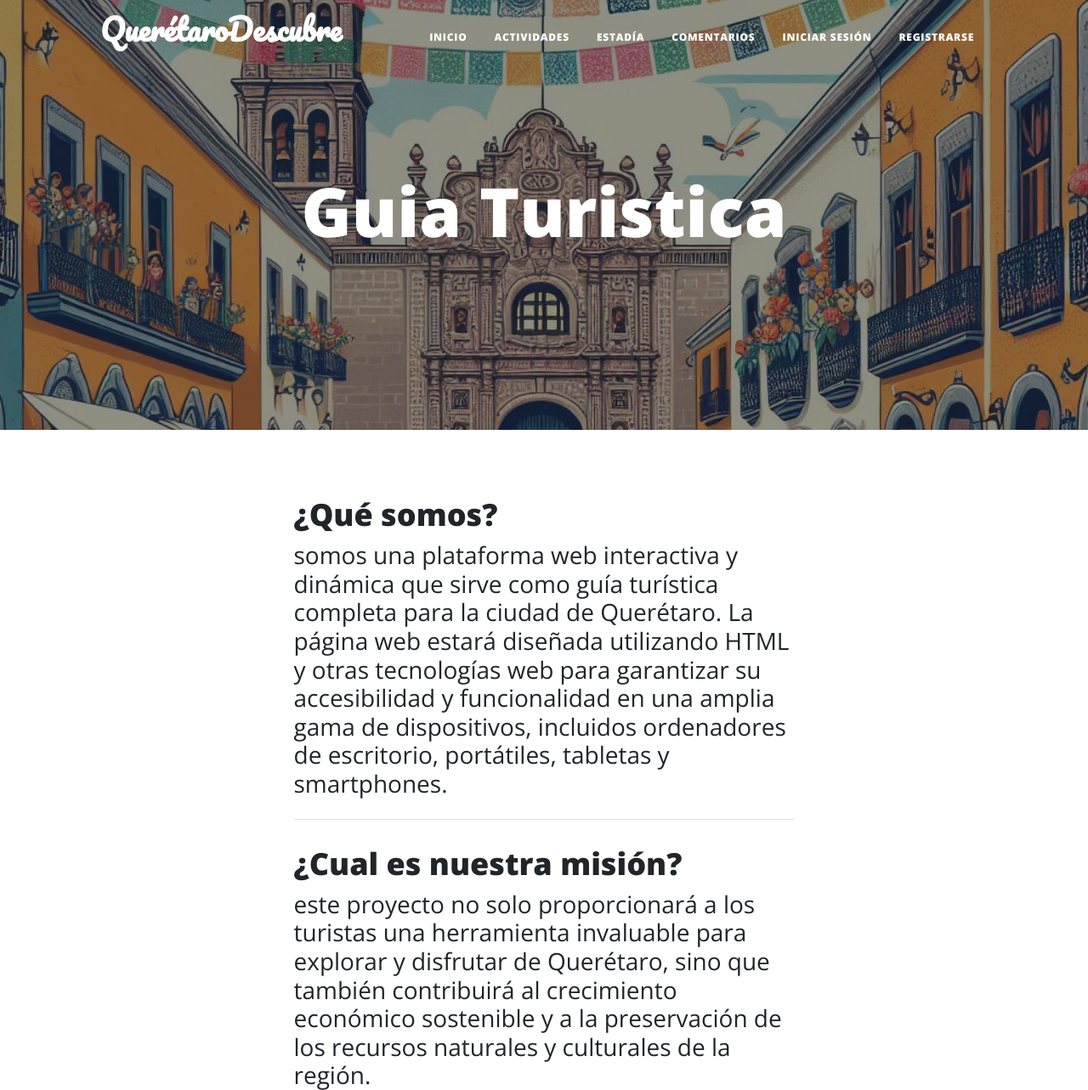
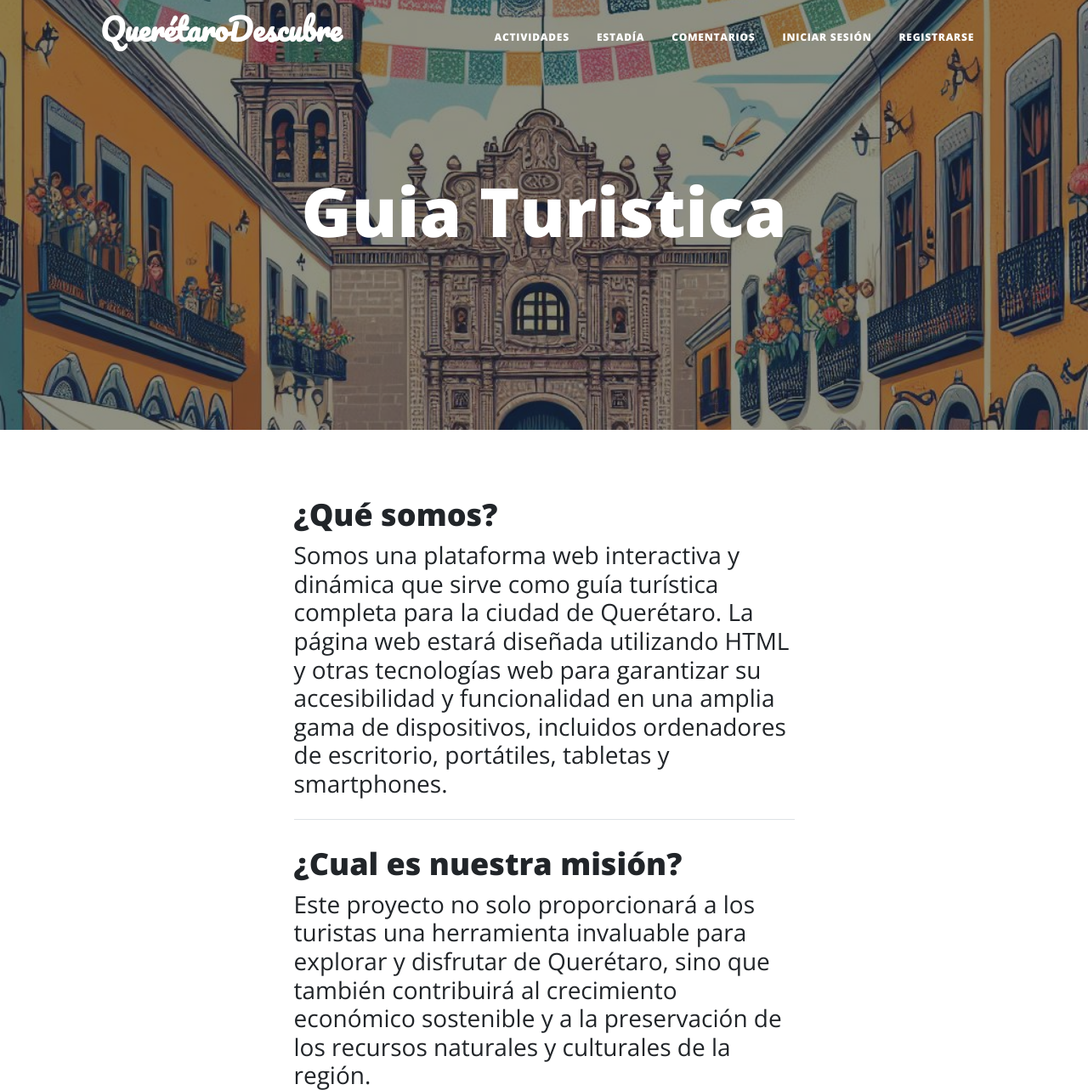
Before and after one commit to MichelleQM/PI-Flask, a Flask app: page / in a window 1280 px wide. Shown: the top 1283 px of the page at 85% size. Run offline with Flask 3, Linux system fonts and the light colour scheme; some libraries are stand-ins or nearby versions.

Commit message:
update templates
reparada navbar
eliminados hipervinculos en index

```diff
--- a/templates/about.html
+++ b/templates/about.html
@@ -37,7 +37,7 @@
             <div class="collapse navbar-collapse" id="navbarResponsive">
                 <ul class="navbar-nav ms-auto py-4 py-lg-0">
                     <li class="nav-item"><a class="nav-link px-lg-3 py-3 py-lg-4" href="/">Inicio</a></li>
-                    <li class="nav-item"><a class="nav-link px-lg-3 py-3 py-lg-4" href="/about">Actividades</a></li>
+
                     <li class="nav-item"><a class="nav-link px-lg-3 py-3 py-lg-4" href="/post">Estadía</a></li>
                     <li class="nav-item"><a class="nav-link px-lg-3 py-3 py-lg-4" href="/contact">Comentarios</a></li>
                     {% if session.get('user_id') %}
--- a/templates/contact.html
+++ b/templates/contact.html
@@ -45,7 +45,6 @@
                         <li class="nav-item"><a class="nav-link px-lg-3 py-3 py-lg-4" href="/">Inicio</a></li>
                         <li class="nav-item"><a class="nav-link px-lg-3 py-3 py-lg-4" href="/about">Actividades</a></li>
                         <li class="nav-item"><a class="nav-link px-lg-3 py-3 py-lg-4" href="/post">Estadía</a></li>
-                        <li class="nav-item"><a class="nav-link px-lg-3 py-3 py-lg-4" href="/contact">Comentarios</a></li>
                         {% if session.get('user_id') %}
                         <li class="nav-item"><a class="nav-link px-lg-3 py-3 py-lg-4" href="/logout">Cerrar sesión</a></li>
                         {% else %}
--- a/templates/index.html
+++ b/templates/index.html
@@ -36,7 +36,7 @@
                 </button>
                 <div class="collapse navbar-collapse" id="navbarResponsive">
                     <ul class="navbar-nav ms-auto py-4 py-lg-0">
-                        <li class="nav-item"><a class="nav-link px-lg-3 py-3 py-lg-4" href="/">Inicio</a></li>
+
                         <li class="nav-item"><a class="nav-link px-lg-3 py-3 py-lg-4" href="/about">Actividades</a></li>
                         <li class="nav-item"><a class="nav-link px-lg-3 py-3 py-lg-4" href="/post">Estadía</a></li>
                         <li class="nav-item"><a class="nav-link px-lg-3 py-3 py-lg-4" href="/contact">Comentarios</a></li>
@@ -69,9 +69,9 @@
                 <div class="col-md-10 col-lg-8 col-xl-7">
                     <!-- Post preview-->
                     <div class="post-preview">
-                        <a href="templates/post.html">
+                        <a>
                             <h2 class="post-title">¿Qué somos?</h2>
-                            <h3 class="post-subtitle">somos una plataforma web interactiva y dinámica que sirve como guía turística completa para la ciudad de Querétaro. La página web estará diseñada utilizando HTML y otras tecnologías web para garantizar su accesibilidad y funcionalidad en una amplia gama de dispositivos, incluidos ordenadores de escritorio, portátiles, tabletas y smartphones.</h3>
+                            <h3 class="post-subtitle">Somos una plataforma web interactiva y dinámica que sirve como guía turística completa para la ciudad de Querétaro. La página web estará diseñada utilizando HTML y otras tecnologías web para garantizar su accesibilidad y funcionalidad en una amplia gama de dispositivos, incluidos ordenadores de escritorio, portátiles, tabletas y smartphones.</h3>
                         </a>
 
                     </div>
@@ -79,16 +79,16 @@
                     <hr class="my-4" />
                     <!-- Post preview-->
                     <div class="post-preview">
-                        <a href="templates/post.html">
+                        <a>
                             <h2 class="post-title">¿Cual es nuestra misión?</h2>
-                            <h3 class="post-subtitle">este proyecto no solo proporcionará a los turistas una herramienta invaluable para explorar y disfrutar de Querétaro, sino que también contribuirá al crecimiento económico sostenible y a la preservación de los recursos naturales y culturales de la región.</h3>
+                            <h3 class="post-subtitle">Este proyecto no solo proporcionará a los turistas una herramienta invaluable para explorar y disfrutar de Querétaro, sino que también contribuirá al crecimiento económico sostenible y a la preservación de los recursos naturales y culturales de la región.</h3>
                         </a>
                     </div>
                     <!-- Divider-->
                     <hr class="my-4" />
                     <!-- Post preview-->
                     <div class="post-preview">
-                        <a href="templates/post.html">
+                        <a>
                             <h2 class="post-title">¿Qué podemos ofrecerte?</h2>
                             <h3 class="post-subtitle">Experiencia Personalizada: Los usuarios podrán personalizar su experiencia en la guía turística guardando sus lugares favoritos, dejando comentarios y recomendaciones, y creando itinerarios personalizados según sus intereses y preferencias.
 
--- a/templates/post.html
+++ b/templates/post.html
@@ -65,7 +65,6 @@
                 <ul class="navbar-nav ms-auto py-4 py-lg-0">
                     <li class="nav-item"><a class="nav-link px-lg-3 py-3 py-lg-4" href="/">Inicio</a></li>
                     <li class="nav-item"><a class="nav-link px-lg-3 py-3 py-lg-4" href="/about">Actividades</a></li>
-                    <li class="nav-item"><a class="nav-link px-lg-3 py-3 py-lg-4" href="/post">Estadía</a></li>
                     <li class="nav-item"><a class="nav-link px-lg-3 py-3 py-lg-4" href="/contact">Comentarios</a></li>
                     {% if session.get('user_id') %}
                     <li class="nav-item"><a class="nav-link px-lg-3 py-3 py-lg-4" href="/logout">Cerrar sesión</a></li>
```
